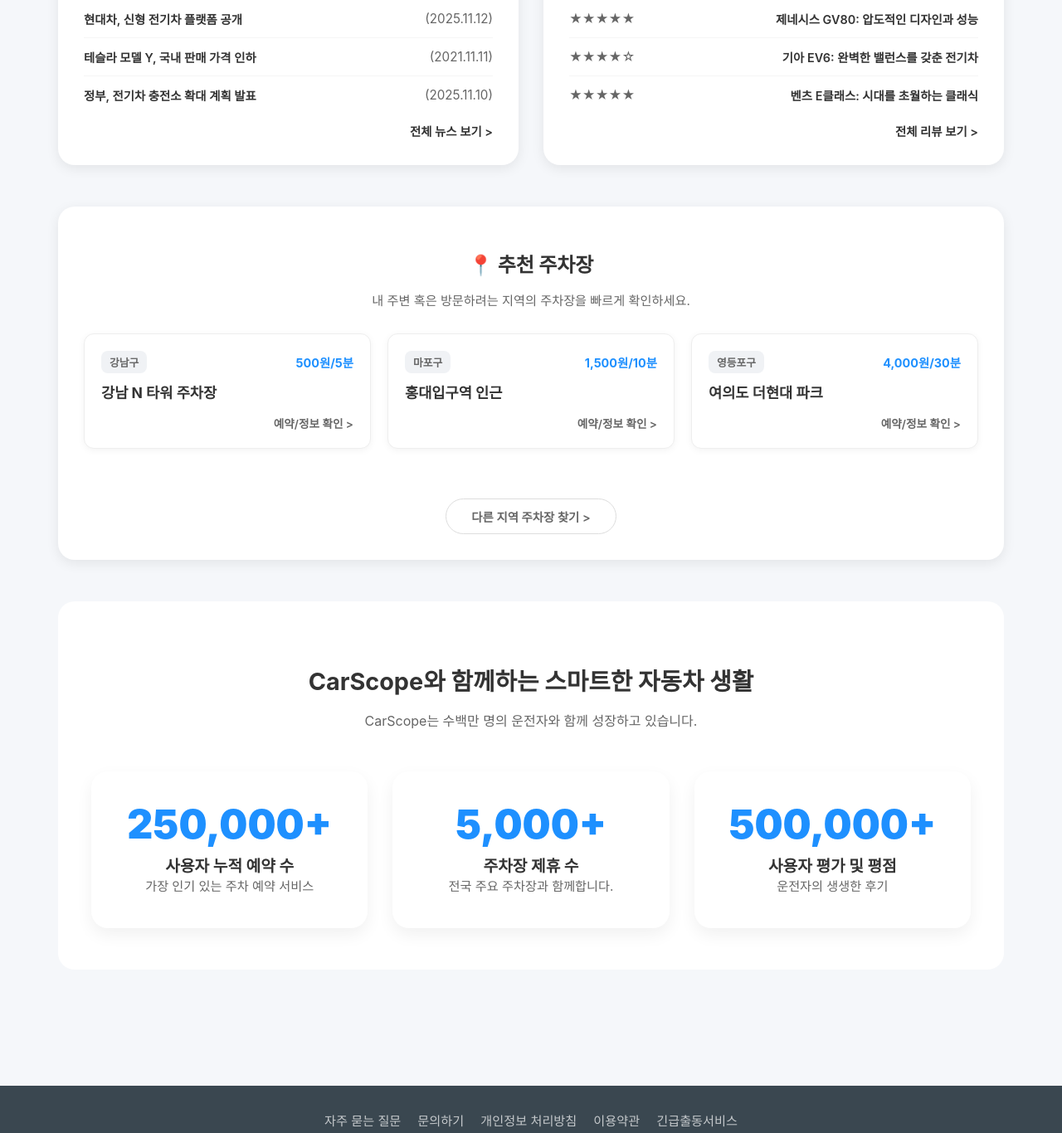
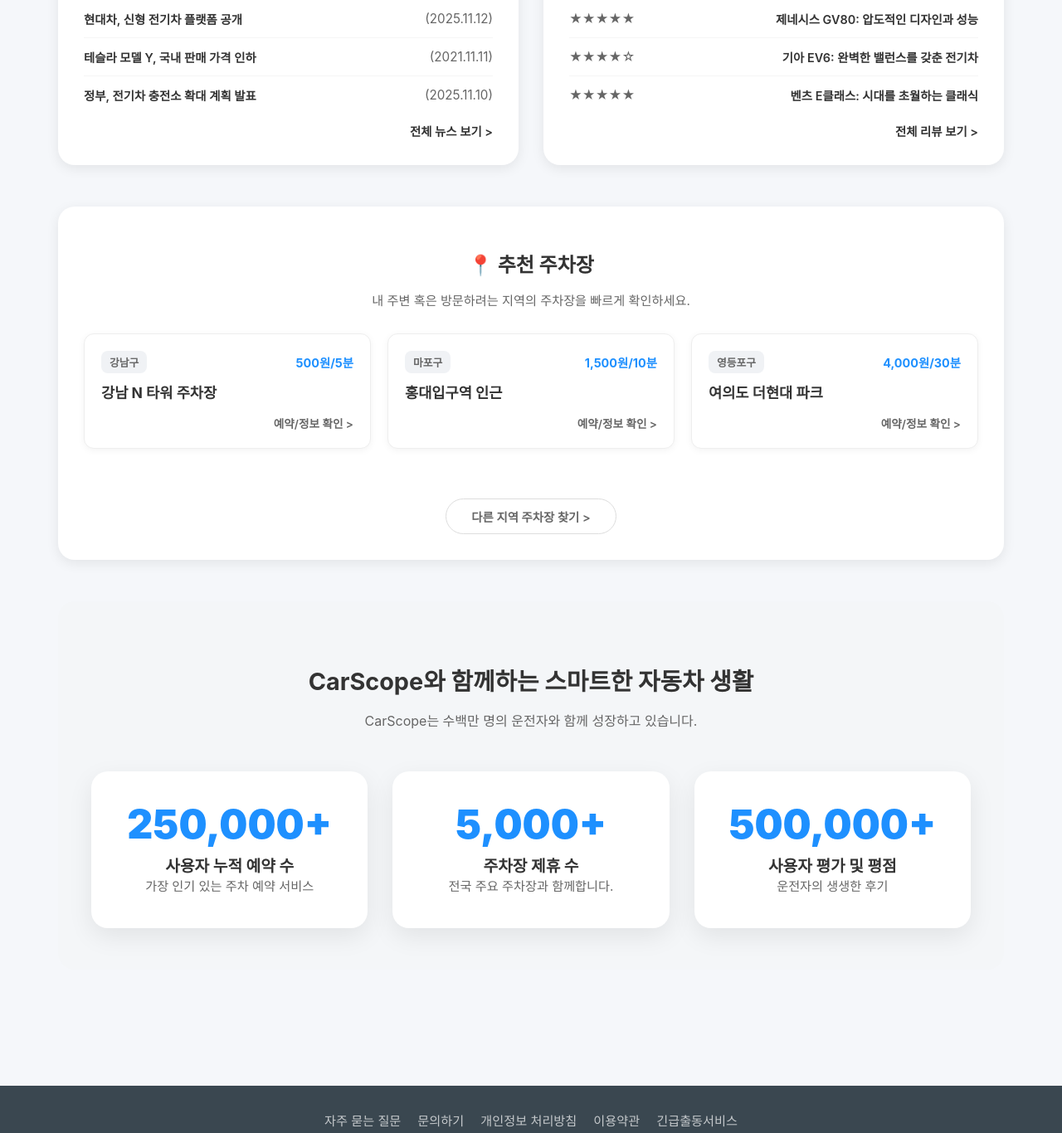
Before and after one commit to 2024136034-hakcheol/car-scope, a React (Create React App) app: page / in a window 1280 px wide. Shown: the part 802-2168 px from the top of the page at 83% size. Built offline with nearby package versions, Linux system fonts and the light colour scheme; no server answers.

Commit message:
style: HomePage 하단 통계 카드 그림자(box-shadow) 추가

```diff
--- a/src/styles/HomePage.css
+++ b/src/styles/HomePage.css
@@ -318,7 +318,7 @@ body {
     font-size: 1.5rem;
     color: var(--text-dark);
     margin-bottom: 10px;
-    font-weight: 800;
+    font-weight: 700;
 }
 
 .parking-recommendation-section p {
@@ -420,7 +420,7 @@ body {
     margin-bottom: 60px;
     padding: 50px 40px;
     box-sizing: border-box;
-    background-color: var(--white);
+    background-color: #f4f6f8;
     border-radius: var(--radius-lg);
     text-align: center;
 }
@@ -455,7 +455,7 @@ body {
     padding: 40px 20px;
     background-color: var(--white);
     border-radius: 20px;
-    box-shadow: 0 8px 20px rgba(0, 0, 0, 0.06);
+    box-shadow: 0 10px 30px rgba(0, 0, 0, 0.08);
     transition: transform 0.3s ease, box-shadow 0.3s ease;
     position: relative;
     top: 0;
@@ -463,7 +463,7 @@ body {
 
 .stat-item:hover {
     transform: translateY(-10px);
-    box-shadow: 0 15px 35px rgba(0, 0, 0, 0.1);
+    box-shadow: 0 20px 40px rgba(0, 0, 0, 0.12);
 }
 
 .stat-item br {
```
